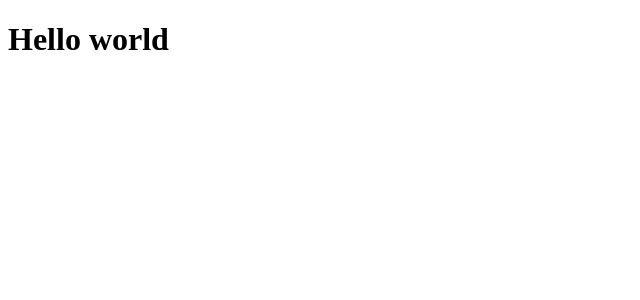
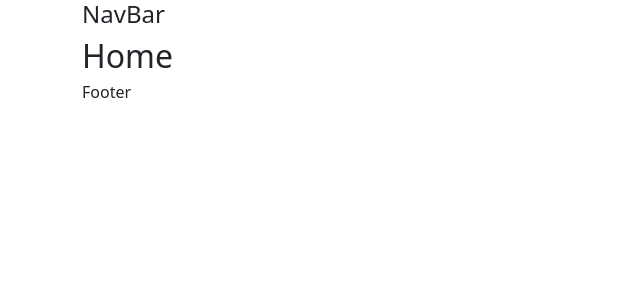
Before and after one commit to anntan2913/react-waiter-app, a React (Create React App) app in the folder react-waiter-app/: page / in a window 1280 px wide. Shown: the top 300 px of the page, without its empty margins (0-640 px from the left). Built offline with nearby package versions, Linux system fonts and the light colour scheme.

Commit message:
add basic structure, components: Header, NavBar, Footer

```diff
--- a/react-waiter-app/src/App.js
+++ b/react-waiter-app/src/App.js
@@ -1,8 +1,25 @@
+import  { Routes, Route} from 'react-router-dom';
+import Home from './components/pages/Home';
+import Table from './components/pages/Table';
+import NotFound from './components/pages/NotFound';
+import { Container } from 'react-bootstrap';
+import Header from './components/views/Header/Header';
+import Footer from './components/views/Footer/Footer';
 
 const App = () => {
   return (
-    <h1>Hello world</h1>
+    <main>
+      <Container>
+        <Header/>
+        <Routes>
+          <Route path="/" element={<Home />} />
+          <Route path="/table/:id" element={<Table />} />
+          <Route path="*" element={<NotFound />} />
+        </Routes>
+        <Footer/>
+      </Container>
+    </main>
   );
-}
+};
 
 export default App;
--- /dev/null
+++ b/react-waiter-app/src/components/pages/Home.js
@@ -0,0 +1,7 @@
+const Home = () => {
+    return (
+        <h2>Home</h2>
+    );
+};
+
+export default Home;
--- /dev/null
+++ b/react-waiter-app/src/components/pages/NotFound.js
@@ -0,0 +1,7 @@
+const NotFound = () => {
+    return (
+        <h2>404 Not Found!</h2>
+    );
+};
+
+export default NotFound;
--- /dev/null
+++ b/react-waiter-app/src/components/pages/Table.js
@@ -0,0 +1,7 @@
+const Table = () => {
+    return(
+        <h2>Table</h2>
+    );
+};
+
+export default Table;
--- /dev/null
+++ b/react-waiter-app/src/components/views/Footer/Footer.js
@@ -0,0 +1,7 @@
+const Footer = () => {
+    return (
+        <h6>Footer</h6>
+    );
+};
+
+export default Footer;
--- /dev/null
+++ b/react-waiter-app/src/components/views/Header/Header.js
@@ -0,0 +1,8 @@
+import NavBar from '../NavBar/NavBar';
+const Header = () => {
+    return (
+        <NavBar />
+    );
+};
+
+export default Header;
--- /dev/null
+++ b/react-waiter-app/src/components/views/NavBar/NavBar.js
@@ -0,0 +1,7 @@
+const NavBar = () => {
+    return (
+        <h4>NavBar</h4>
+    );
+};
+
+export default NavBar;
--- a/react-waiter-app/src/index.js
+++ b/react-waiter-app/src/index.js
@@ -1,10 +1,18 @@
 import React from 'react';
 import ReactDOM from 'react-dom';
+import { Provider } from 'react-redux';
+import store from './redux/store';
+import { BrowserRouter } from 'react-router-dom';
 import App from './App';
+import 'bootstrap/dist/css/bootstrap.min.css';
 
 ReactDOM.render(
   <React.StrictMode>
-    <App />
+    <BrowserRouter>
+      <Provider store={store}>
+        <App />
+      </Provider>
+    </BrowserRouter>
   </React.StrictMode>,
   document.querySelector('#root')
 );
--- /dev/null
+++ b/react-waiter-app/src/redux/initialState.js
@@ -0,0 +1,8 @@
+const initialState = {
+
+    tables: [
+
+    ],
+};
+
+export default initialState;
--- /dev/null
+++ b/react-waiter-app/src/redux/store.js
@@ -0,0 +1,21 @@
+import { createStore, combineReducers, compose, applyMiddleware } from 'redux';
+import thunk from 'redux-thunk';
+import initialState from './initialState';
+import tablesReducer from './tablesRedux';
+
+const subreducers = {
+   tables: tablesReducer
+}
+
+const reducer = combineReducers(subreducers);
+const store = createStore(
+  reducer,
+  initialState,
+
+  compose(
+    applyMiddleware(thunk),
+    window.__REDUX_DEVTOOLS_EXTENSION__ ? window.__REDUX_DEVTOOLS_EXTENSION__() : f => f
+  )
+);
+
+export default store;
--- /dev/null
+++ b/react-waiter-app/src/redux/tablesRedux.js
@@ -0,0 +1,13 @@
+//selectors
+
+// actions
+const createActionName = actionName => `app/tables/${actionName}`;
+
+// action creators
+const tablesReducer = (statePart = [], action) => {
+  switch (action.type) {
+    default:
+      return statePart;
+  };
+};
+export default tablesReducer;
```
